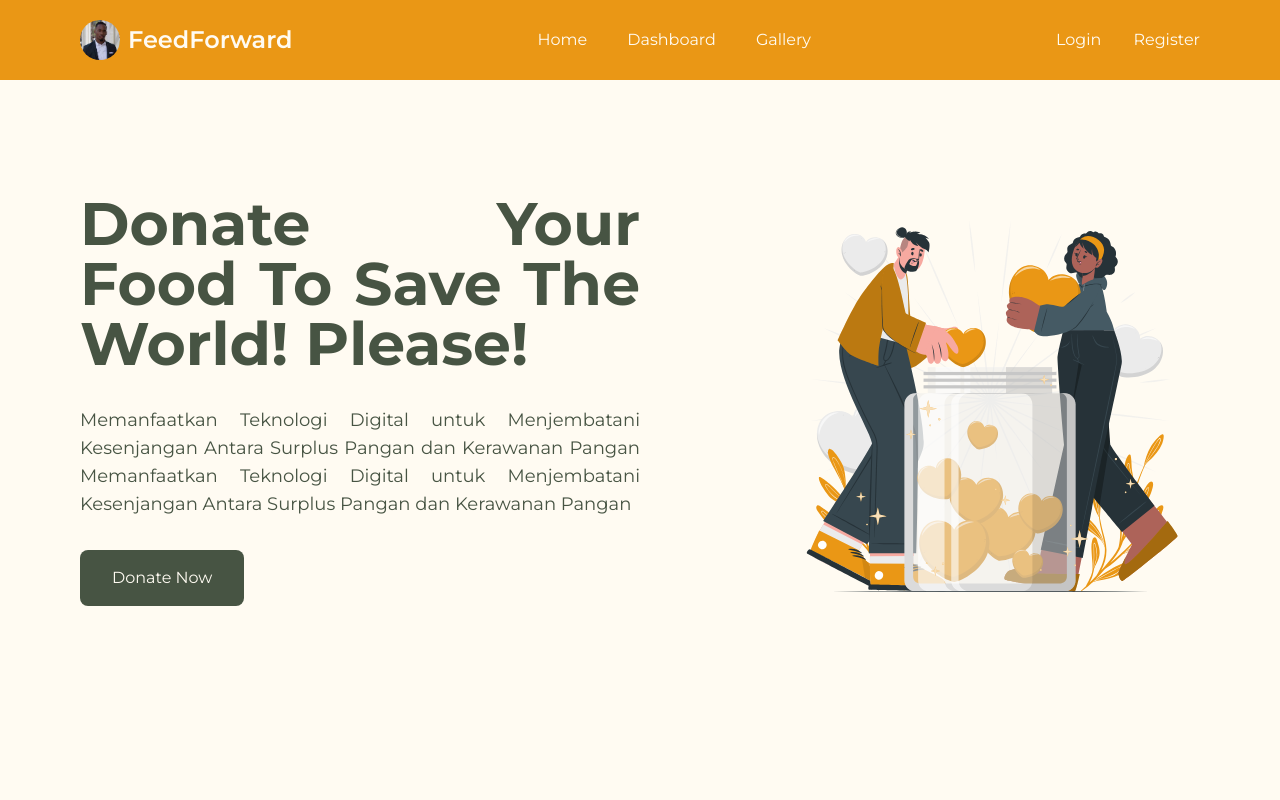
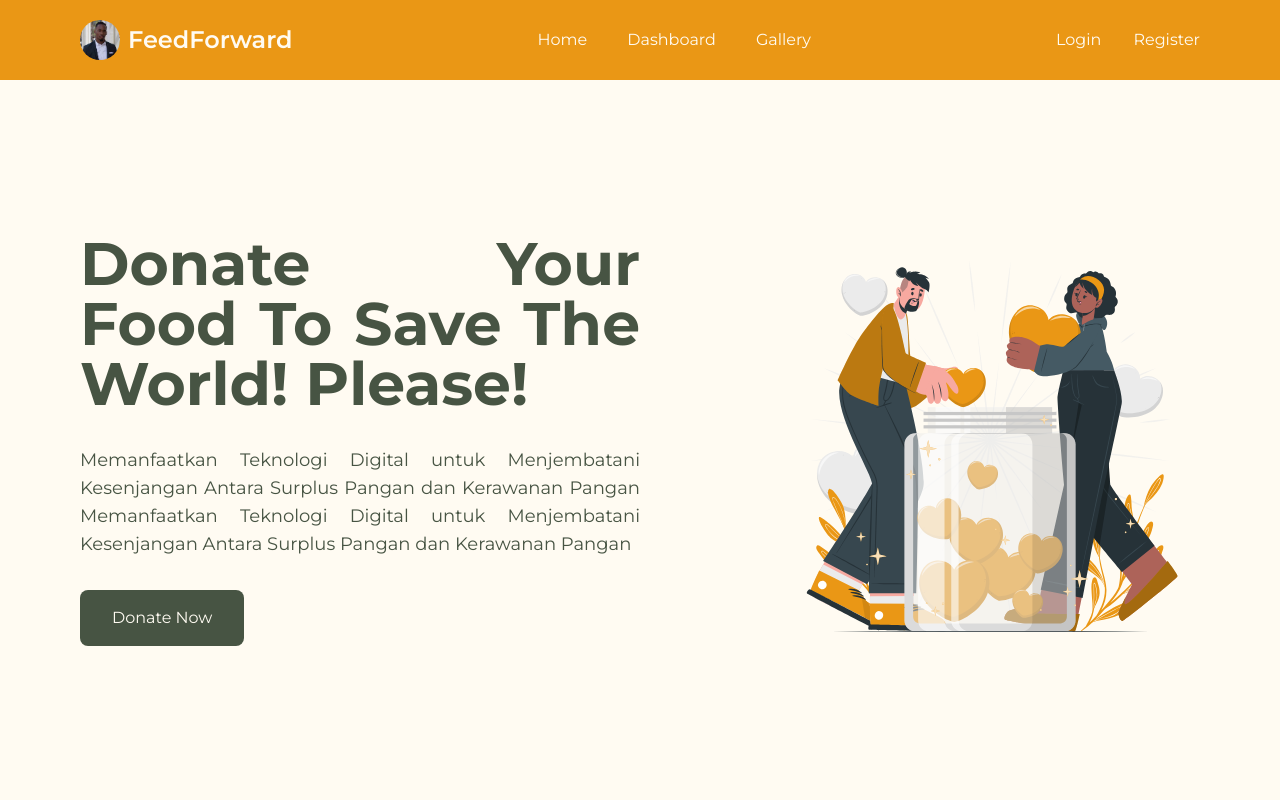
Before and after one commit to ahsanzizan/SEFEST24WEBDEV_Templar, a Next.js app: page / in a window 1280 px wide. Shown: the top 800 px of the page. Built offline with nearby package versions, Linux system fonts and the light colour scheme.

Commit message:
fix: padding

```diff
--- a/src/app/(main)/parts/Home.tsx
+++ b/src/app/(main)/parts/Home.tsx
@@ -2,7 +2,7 @@
 
 export default function Home() {
   return (
-    <section className="flex h-screen w-screen items-center justify-between px-20">
+    <section className="flex h-screen w-screen items-center justify-between px-20 pt-20">
       <div className="flex w-1/2 flex-col gap-y-8">
         <h1 className="text-justify text-6xl font-bold text-[#475443]">
           Donate Your Food To Save The World! Please!
```
